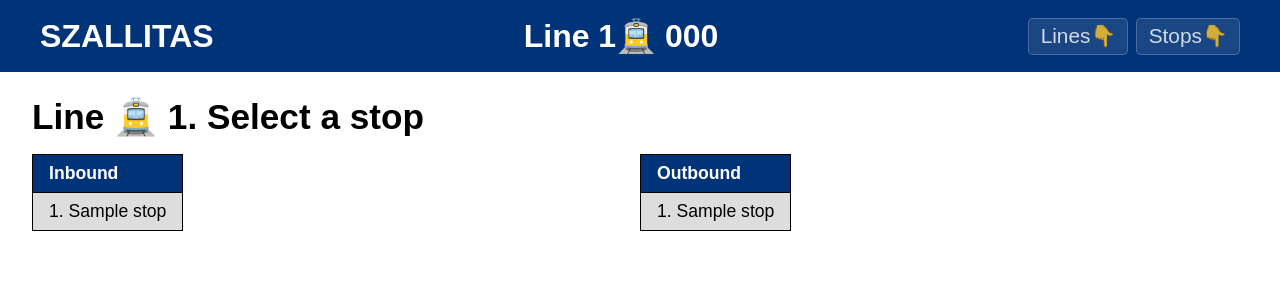
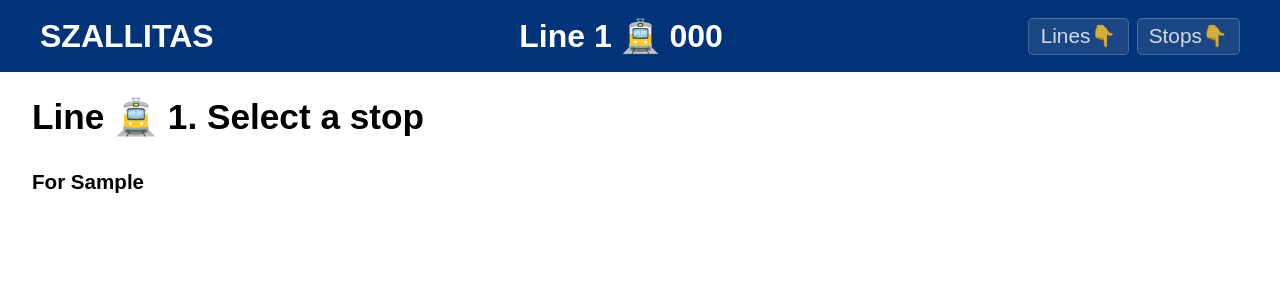
Before and after one commit to konradwojda/knu-cdp2-szallitas, a Django app: template szallitas/transportation/templates/transportation/line.html in a window 1280 px wide. Shown: the top 300 px of the page. Run offline with Django 4.2, Linux system fonts and the light colour scheme; tables that the repository leaves empty hold one stand-in row (values such as "Sample post"); the template is opened without the code that fills it: values that come from a table or form of the project are taken from there, most other values are stand-ins (such as "Sample title", 1, 10 or a date in 2020); some web fonts are replaced.

Commit message:
Iterating over patters and pattern stops. Displaying stops in a list instead of a table.

```diff
--- a/szallitas/transportation/templates/transportation/line.html
+++ b/szallitas/transportation/templates/transportation/line.html
@@ -10,12 +10,18 @@
     {% block headinsert %}{% endblock %}
     <link rel="stylesheet" href="/static/style.css">
     <style>
-        .table-container {
+        .list-container {
             display: flex;
         }
 
-        table {
+        ul {
             margin-right: 20px;
+            padding: 0;
+            list-style: none;
+        }
+
+        li {
+            margin-bottom: 5px;
         }
     </style>
 </head>
@@ -24,7 +30,7 @@
     <header class="nav-bar">
         <nav class="nav">
             <span class="nav-logo"><a href="/transportation/">SZALLITAS</a></span>
-            <a class="nav-logo">Line {{line_id}}{{line.line_type|line_emoji}} {{line.code}}</a>
+            <span class="nav-logo">Line {{line_id}} {{line.line_type|line_emoji}} {{line.code}}</span>
             <a href="/transportation/#stops" class="nav-link">Lines&#x1F447</a>
             <a href="/transportation/#lines" class="nav-link">Stops&#x1F447</a>
         </nav>
@@ -32,28 +38,15 @@
     <main class="content">
         <h1>Line {{line.line_type|line_emoji}} {{line_id}}. Select a stop</h1>
 
-        <div class="table-container">
-            <table>
-                <tr>
-                    <th>Inbound</th>
-                </tr>
-                {% for inbound_stop in inbound_stops %}
-                <tr>
-                    <td>{{ forloop.counter0|add:1 }}. {{ inbound_stop.stop.name }}</td>
-                </tr>
+        <div class="list-container">
+            {% for pattern in patterns %}
+            <ul>
+                <h3>For {{pattern.headsign}}</h3>
+                {% for pattern_stop in pattern.pattern_stop_set.all %}
+                <li><a href="/transportation/timetable/{{line_id}}/{{pattern_stop.stop_id}}">{{ pattern_stop.index|add:"1" }}. {{ pattern_stop.stop.name }}</a></li>
                 {% endfor %}
-            </table>
-
-            <table>
-                <tr>
-                    <th>Outbound</th>
-                </tr>
-                {% for outbound_stop in outbound_stops %}
-                <tr>
-                    <td>{{ forloop.counter0|add:1 }}. {{ outbound_stop.stop.name }}</td>
-                </tr>
-                {% endfor %}
-            </table>
+            </ul>
+            {% endfor %}
         </div>
     </main>
 </body>
```
Also changed, not shown: szallitas/transportation/views.py (+3 -17 lines).
